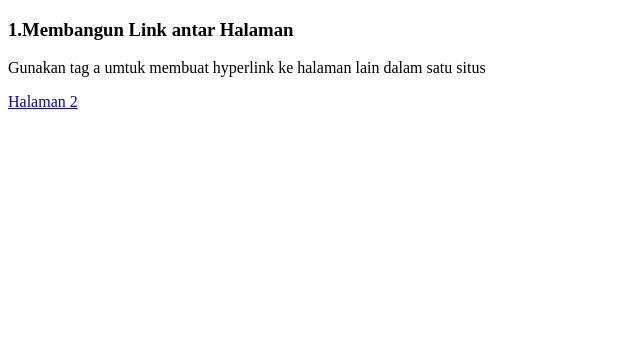
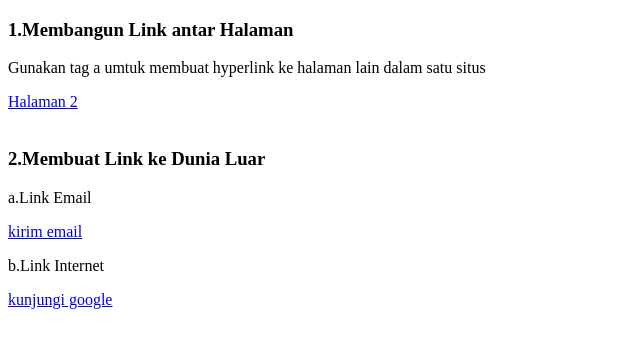
Before and after one commit to rayhan-18/1124160206-html-Meet5, a plain HTML site: page index.html in a window 1280 px wide. Shown: the whole page, without its empty margins (0-640 px from the left). Drawn offline with Linux system fonts and the light colour scheme.

Commit message:
membuat link ke dunia luar

```diff
--- a/index.html
+++ b/index.html
@@ -11,5 +11,12 @@
     <a href="index 2.html">Halaman 2</a>
     <br><br>
 
+    <h3> 2.Membuat Link ke Dunia Luar</h3>
+    <p>a.Link Email</p>
+    <a href="mr0031689@gmail.com" target="_blank">kirim email</a>
+    <p>b.Link Internet</p>
+    <a href="https://www.google.com" target="_blank">kunjungi google</a>
+    <br><br>
+
 </body>
 </html>
```
Also changed, not shown: index 2.html (+1 -6 lines).
